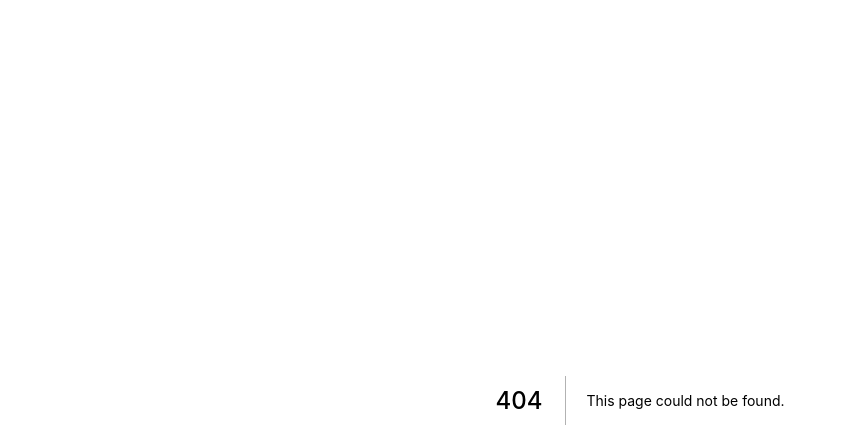
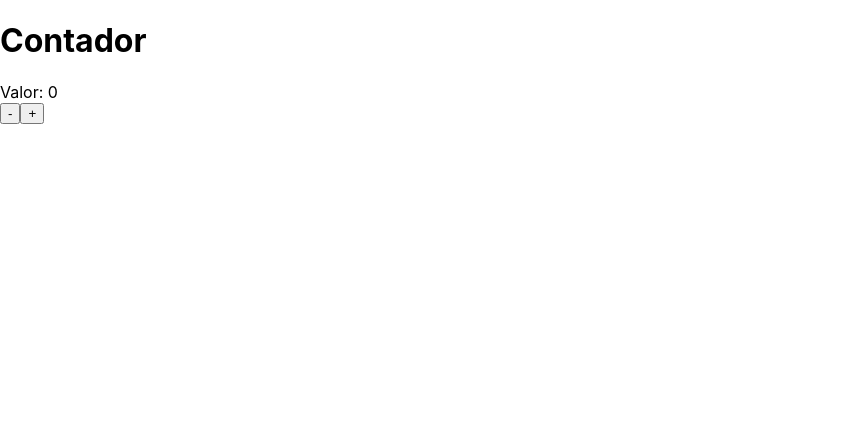
Before and after one commit to rodrigosoares67/exercicios-nextjs, a Next.js app: page /estado/contador in a window 1280 px wide. Before the commit this address had no page. Shown: the top 448 px of the page, without its empty margins (0-847 px from the left). Built offline with nearby package versions, Linux system fonts and the light colour scheme.

Commit message:
FEAT: Desafio contador

```diff
--- /dev/null
+++ b/pages/estado/contador.jsx
@@ -0,0 +1,23 @@
+import { useState } from "react"
+
+export default function contador(){
+
+  const [valor, setValor] = useState(0)
+
+  function soma(){
+    setValor(valor + 1)
+  }
+
+  function subtracao(){
+    setValor(valor - 1)
+  }
+
+  return(
+    <div>
+      <h1>Contador</h1>
+      <div>Valor: {valor}</div>
+      <button onClick={subtracao}>-</button>
+      <button onClick={soma}>+</button>
+    </div>
+  )
+}
--- a/pages/estado/mouse.jsx
+++ b/pages/estado/mouse.jsx
@@ -1,7 +1,7 @@
 import { useState } from "react"
 
 export default function mouse(props){
-
+  // React Hooks
   const [x, setX] = useState(0)
   const [y, alterarY] = useState(0)
 
```
